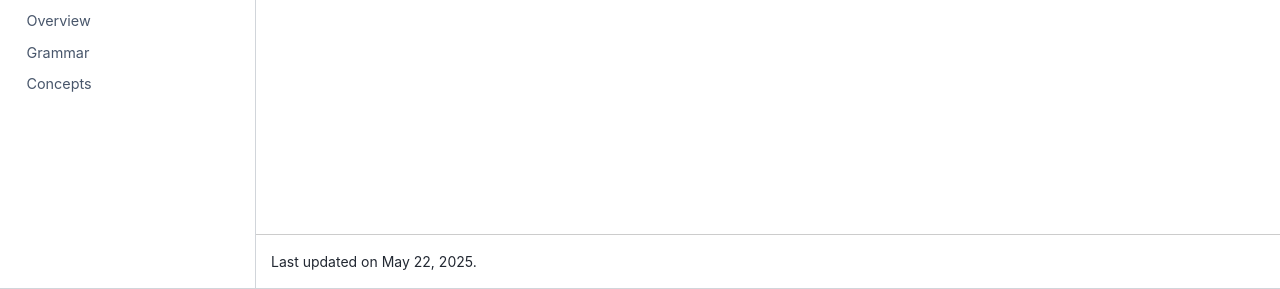
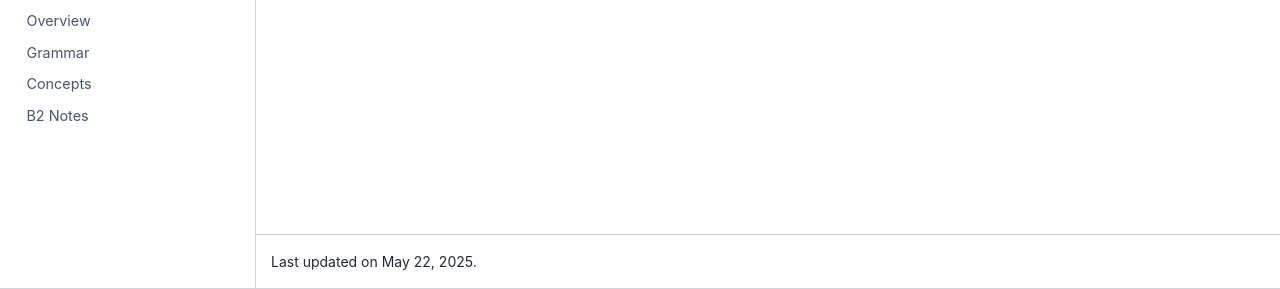
Before and after one commit to SamuelJennings/german-learning, a Sphinx documentation site: the page built from docs/how_to_use.md, in a window 1280 px wide. Shown: the part 611-900 px from the top of the page. Built offline with Sphinx 7.4.7 and the Sphinx Book theme 1.1.4, drawn with Linux system fonts in a browser that asks for light colours; pages that are not in the unit, such as notebooks, are missing from menus.

Commit message:
add notes

````diff
--- /dev/null
+++ b/docs/notes/b2/index.md
@@ -0,0 +1,7 @@
+## B2 Notes
+
+```{toctree}
+:caption: B2 Notes
+
+22_05
+```
````
Also changed, not shown: docs/index.md (+1 -0 lines).
